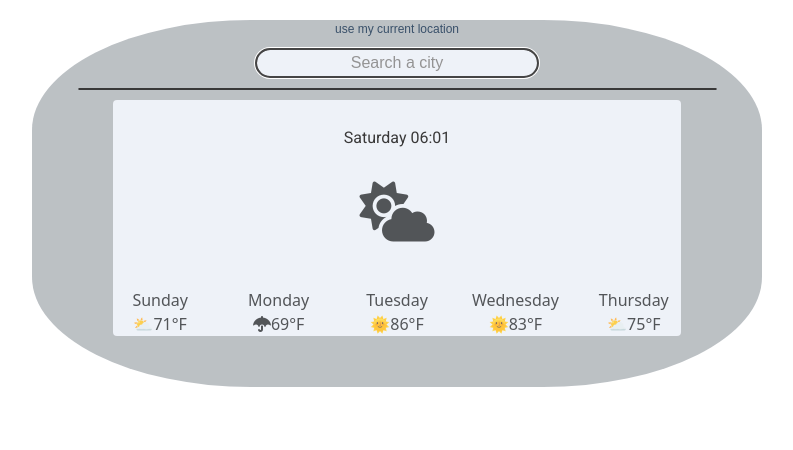
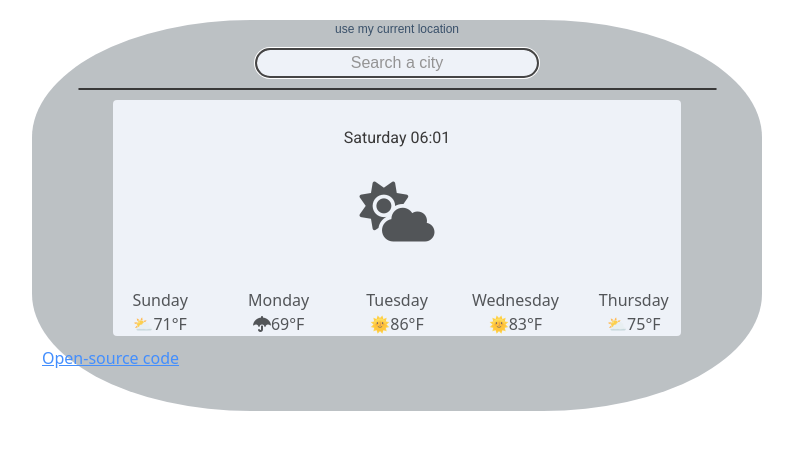
Before and after one commit to ringroseforge/weather-app, a website built with Parcel: page index.html in a window 1280 px wide. Shown: the whole page, without its empty margins (248-1041 px from the left). Built offline with nearby package versions, Linux system fonts and the light colour scheme; no server answers.

Commit message:
Added open source code link

```diff
--- a/index.html
+++ b/index.html
@@ -59,8 +59,8 @@
         <div class="col">⛅75°F</div>
       </div>
     </div>
-
     </div>
+    <a href="https://github.com/ringroseforge/weather-app" target="_blank">Open-source code</a>
     <script src="src/script.js"></script>
   </body>
 </html>
```
